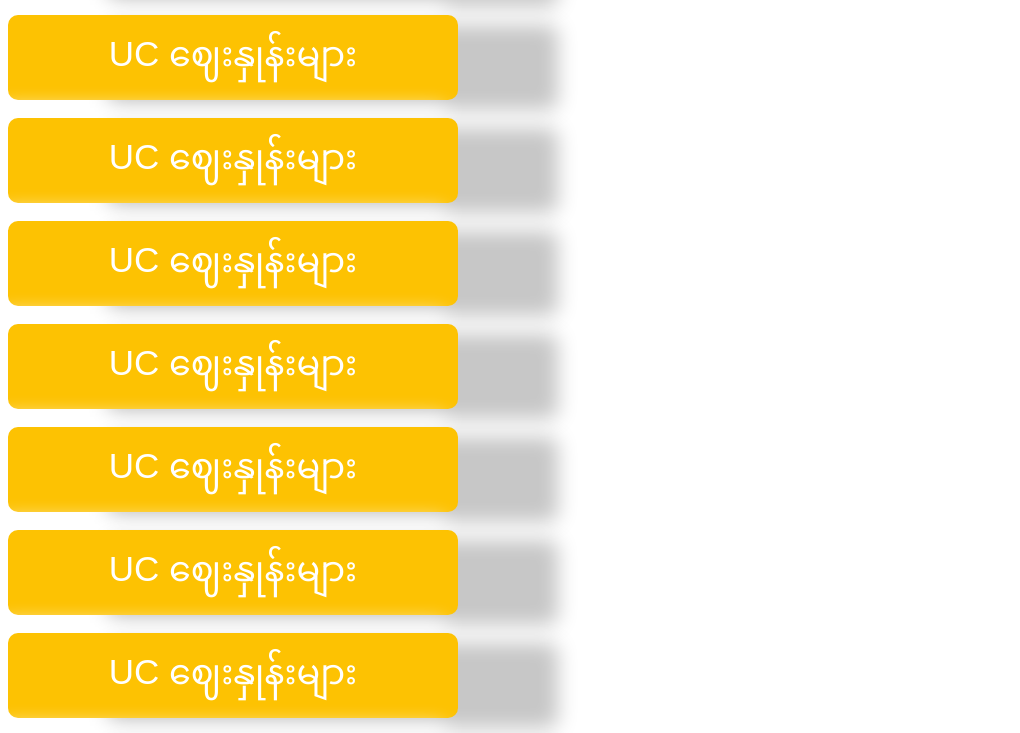
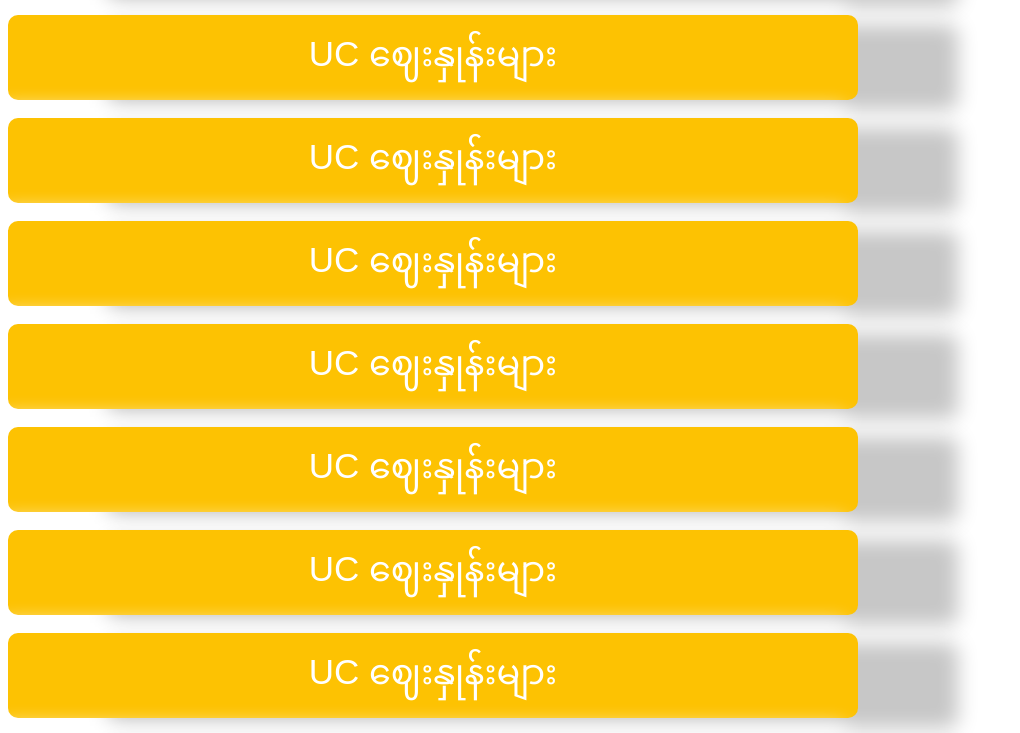
Before and after one commit to twaungg403/ardeoesport.github.io, a plain HTML site: page list.html in a window 1280 px wide. Shown: the part 787-1520 px from the top of the page, without its empty margins (0-1020 px from the left). Drawn offline with Linux system fonts and the light colour scheme.

Commit message:
Update list.html

```diff
--- a/list.html
+++ b/list.html
@@ -62,7 +62,7 @@ body {
 
 	cursor: pointer;
 
-	width: 450px;
+	width: 850px;
 
 	height: 85px;
 
```
